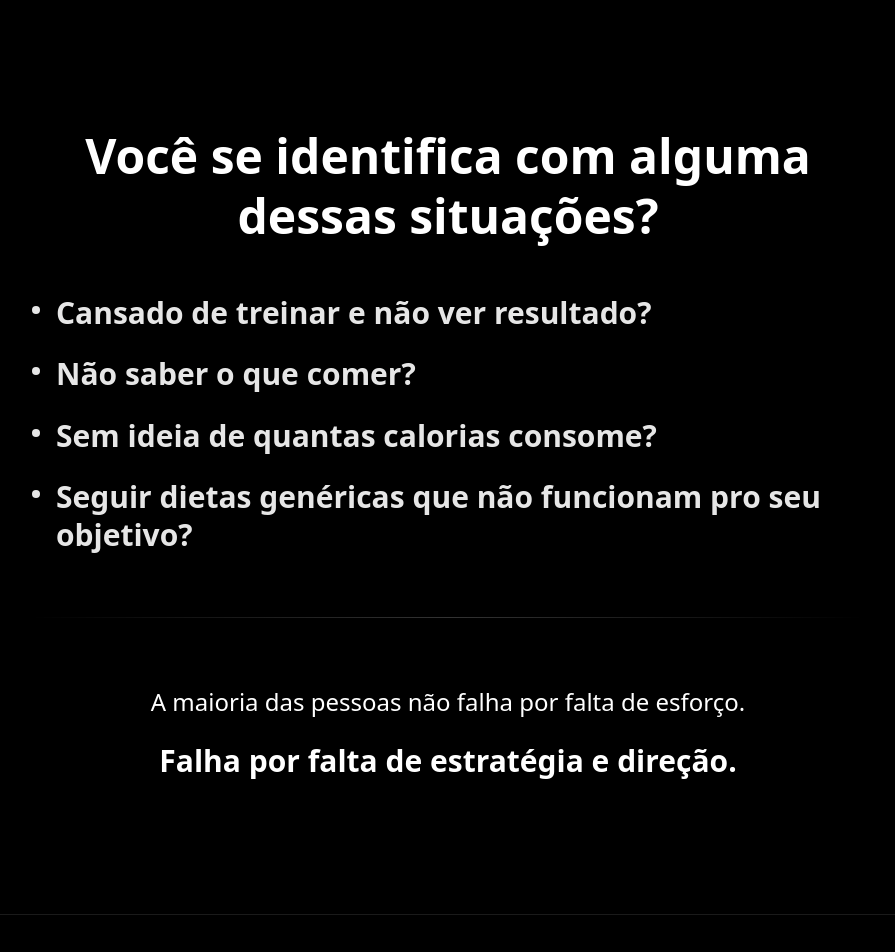
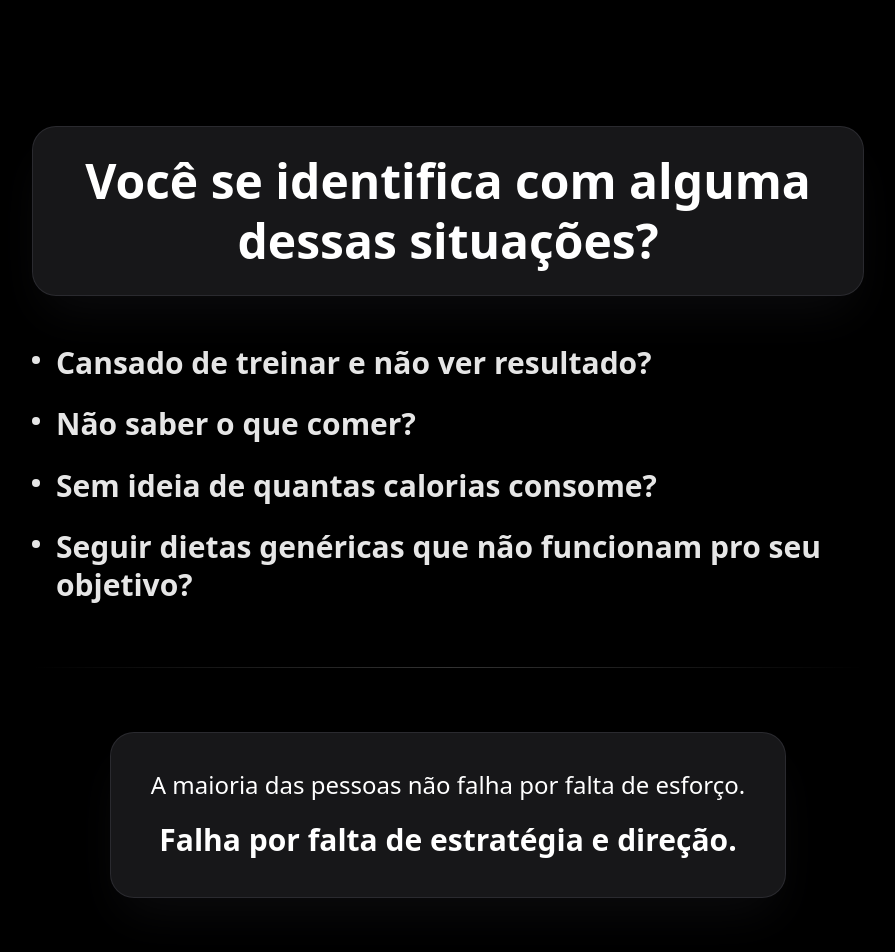
Before and after one commit to ramonraach/fitpromax-landing, a Next.js app: page / in a window 1280 px wide. Shown: the part 700-1652 px from the top of the page, without its empty margins (192-1087 px from the left). Built offline with nearby package versions, Linux system fonts and the light colour scheme.

Commit message:
Version 1771816544214 - Auto backup

```diff
--- a/src/app/page.tsx
+++ b/src/app/page.tsx
@@ -56,9 +56,11 @@ export default function LandingPage() {
           <div className="space-y-8">
             {/* Title */}
             <div className="text-center mb-12">
+              <div className="inline-block px-8 py-6 bg-zinc-800/60 backdrop-blur-sm rounded-3xl border border-zinc-700/50 shadow-2xl shadow-zinc-900/50">
                 <h2 className="text-4xl sm:text-5xl font-bold text-white leading-tight">
                   Você se identifica com alguma dessas situações?
                 </h2>
+              </div>
             </div>
 
             {/* Pain Points - Questions */}
@@ -96,12 +98,14 @@ export default function LandingPage() {
 
             {/* Answer - The Truth */}
             <div className="text-center space-y-4">
-              <p className="text-xl sm:text-2xl text-white leading-relaxed">
+              <div className="inline-block px-10 py-8 bg-zinc-800/60 backdrop-blur-sm rounded-3xl border border-zinc-700/50 shadow-2xl shadow-zinc-900/50">
+                <p className="text-xl sm:text-2xl text-white leading-relaxed mb-3">
                   A maioria das pessoas não falha por falta de esforço.
                 </p>
                 <p className="text-2xl sm:text-3xl font-bold text-white leading-relaxed">
                   Falha por falta de estratégia e direção.
                 </p>
+              </div>
             </div>
           </div>
         </div>
```
Lines whose indentation alone changed are shown as unchanged.
